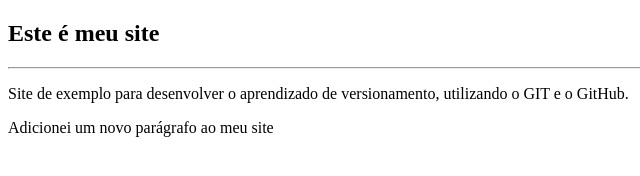
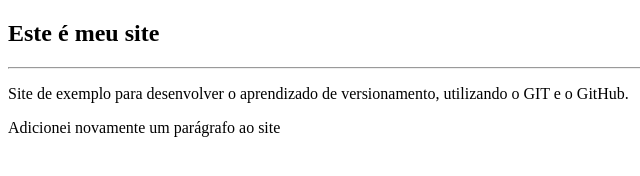
Before and after one commit to natypreisler/repositorio_1, a plain HTML site: page meu_site/index.html in a window 1280 px wide. Shown: the full height of the page, 0-640 px from the left. Drawn offline with Linux system fonts and the light colour scheme.

Commit message:
Update index.html
mais um commit para edição do site

```diff
--- a/meu_site/index.html
+++ b/meu_site/index.html
@@ -14,7 +14,7 @@
         </p>
 
         <p>
-        Adicionei um novo parágrafo ao meu site
+       Adicionei novamente um parágrafo ao site
         </p>
 
 </body>
```
